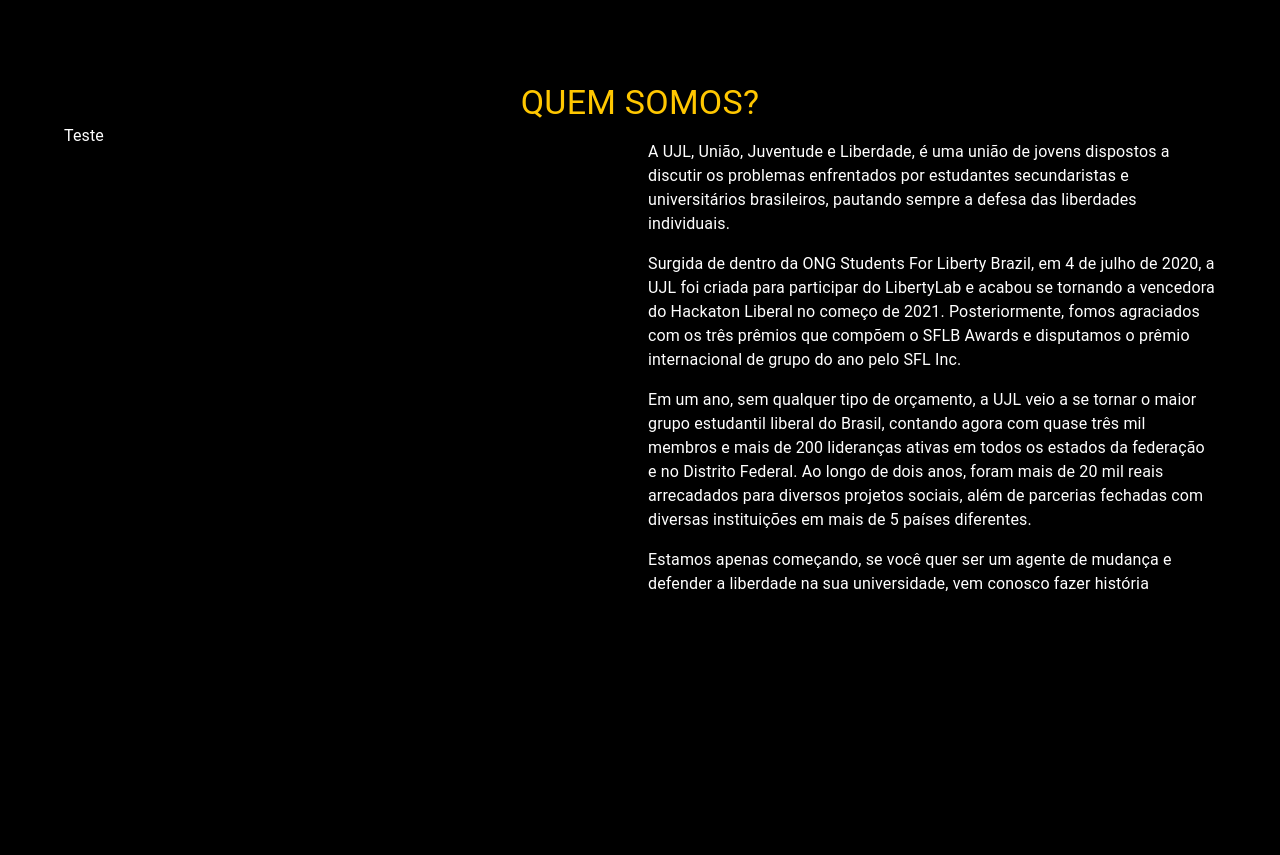
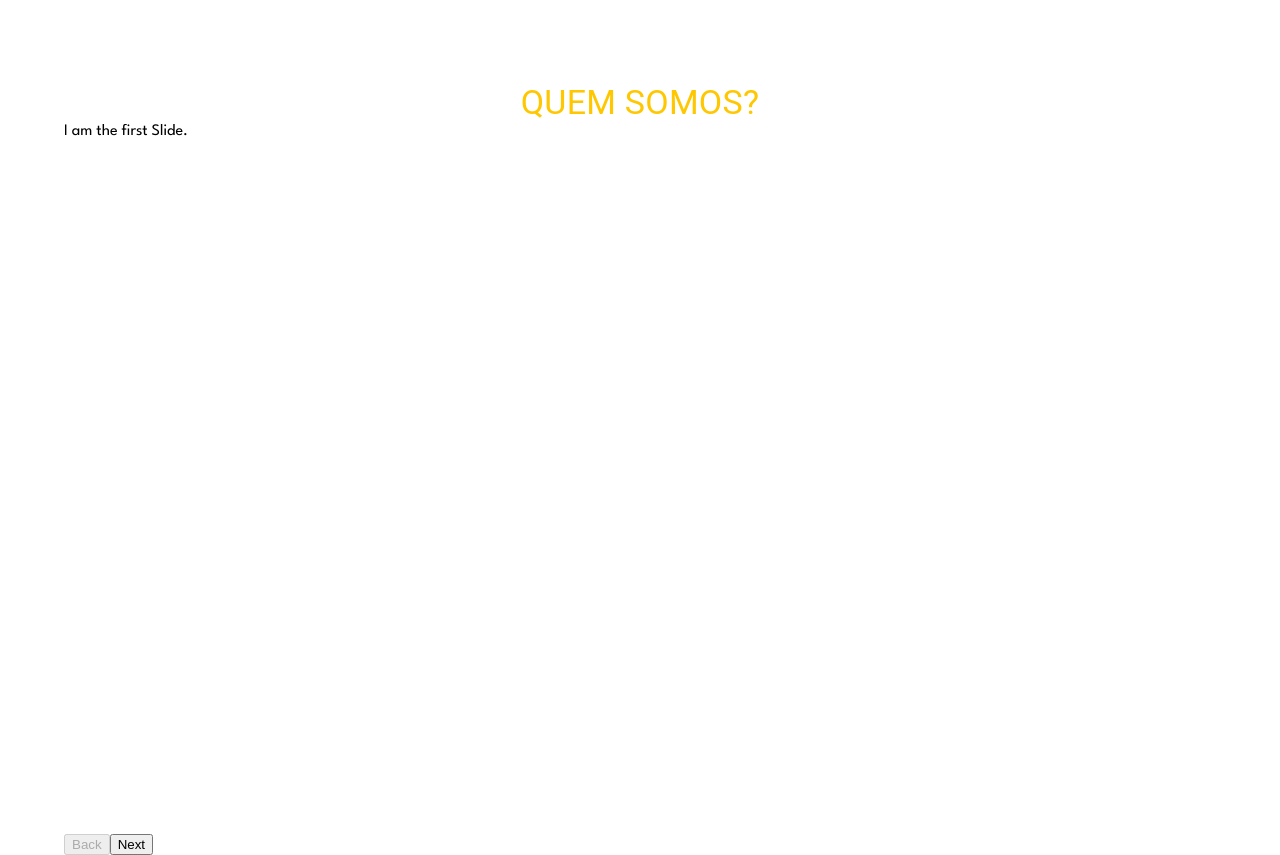
Before and after one commit to mkmuniz/ujl-site, a Next.js app in the folder front/: page / in a window 1280 px wide. Shown: the part 800-1655 px from the top of the page. Before the commit the page ends 1396 px from the top, so only its background shows below. Built offline with nearby package versions, Linux system fonts and the light colour scheme.

Commit message:
feat: trying to add a carousel

```diff
--- a/front/components/About/index.tsx
+++ b/front/components/About/index.tsx
@@ -1,5 +1,7 @@
 import { Container, Box, Grid, Typography } from "@mui/material";
 import { League_Spartan } from '@next/font/google'
+import { CarouselProvider, Slider, Slide, ButtonBack, ButtonNext } from 'pure-react-carousel';
+import 'pure-react-carousel/dist/react-carousel.es.css';
 
 const titleFont = League_Spartan({
     weight: '700'
@@ -13,9 +15,18 @@ export default function About() {
                 </Typography>
                 <Grid container spacing={2}>
                     <Grid item xs={6} md={6}>
-                        <Typography color="white">
-                            Teste
-                        </Typography>
+                        <CarouselProvider
+                            naturalSlideWidth={100}
+                            naturalSlideHeight={125}
+                            totalSlides={3}
+                        >
+                            <Slider>
+                                <Slide index={0}>I am the first Slide.</Slide>
+                                <Slide index={1}>I am the second Slide.</Slide>
+                                <Slide index={2}>I am the third Slide.</Slide>
+                            </Slider><ButtonBack>Back</ButtonBack>
+                        <ButtonNext>Next</ButtonNext>
+                        </CarouselProvider>
                     </Grid>
                     <Grid item xs={6} md={6}>
                         <Typography color="white" mt={2}>
--- a/front/package.json
+++ b/front/package.json
@@ -16,6 +16,7 @@
     "@mui/material": "^5.10.11",
     "@next/font": "^13.0.0",
     "next": "13.0.0",
+    "pure-react-carousel": "^1.30.1",
     "react": "18.2.0",
     "react-dom": "18.2.0"
   },
--- a/front/styles/globals.css
+++ b/front/styles/globals.css
@@ -2,7 +2,6 @@ html,
 body {
   padding: 0;
   margin: 0;
-  background-color: black;
   font-family: 'League Spartan', sans-serif, -apple-system, BlinkMacSystemFont, Segoe UI, Roboto, Oxygen,
     Ubuntu, Cantarell, Fira Sans, Droid Sans, Helvetica Neue, sans-serif;
 }
```
Also changed, not shown: 1 other file (tests, documents, lock files or other folders).
